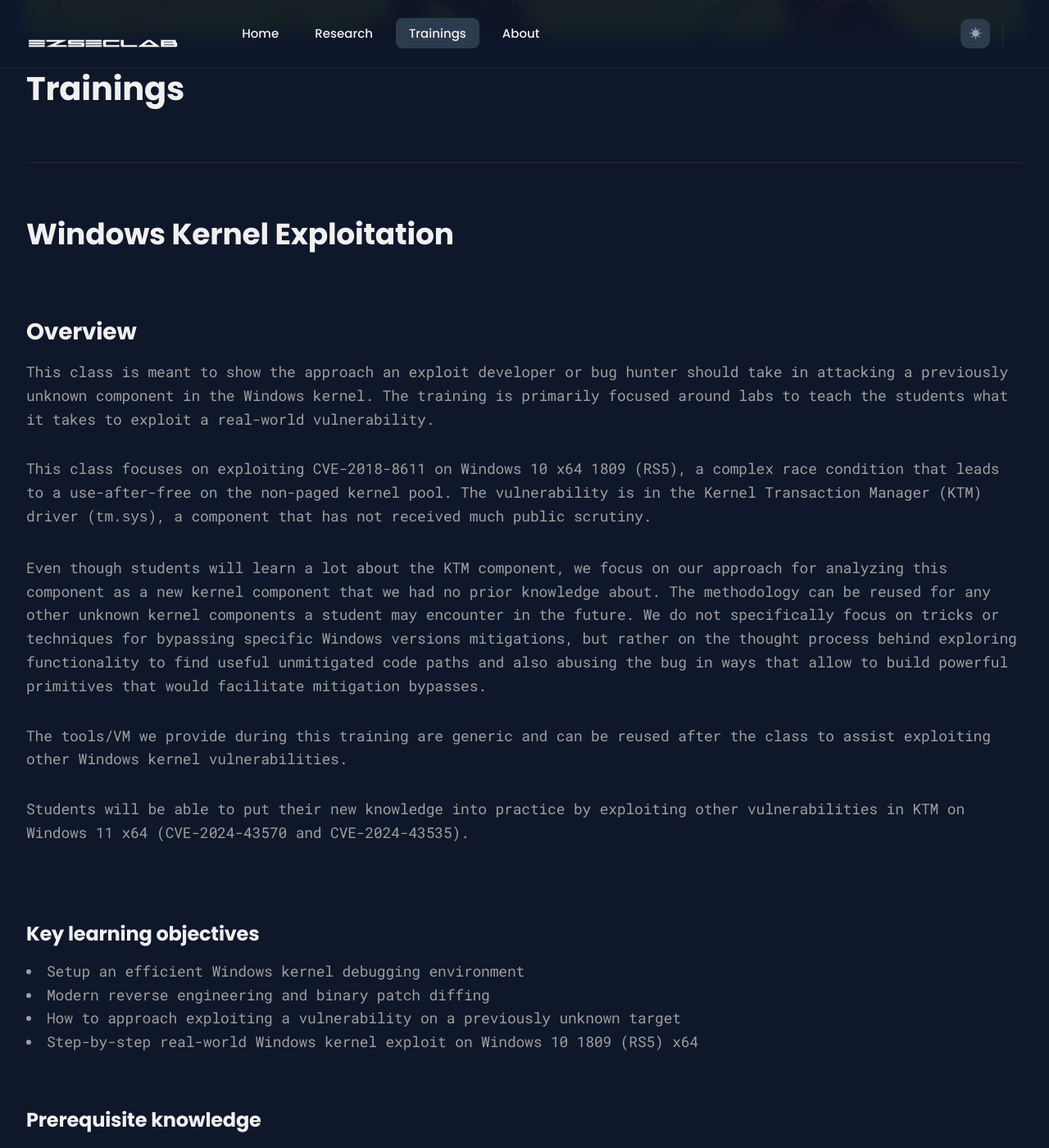
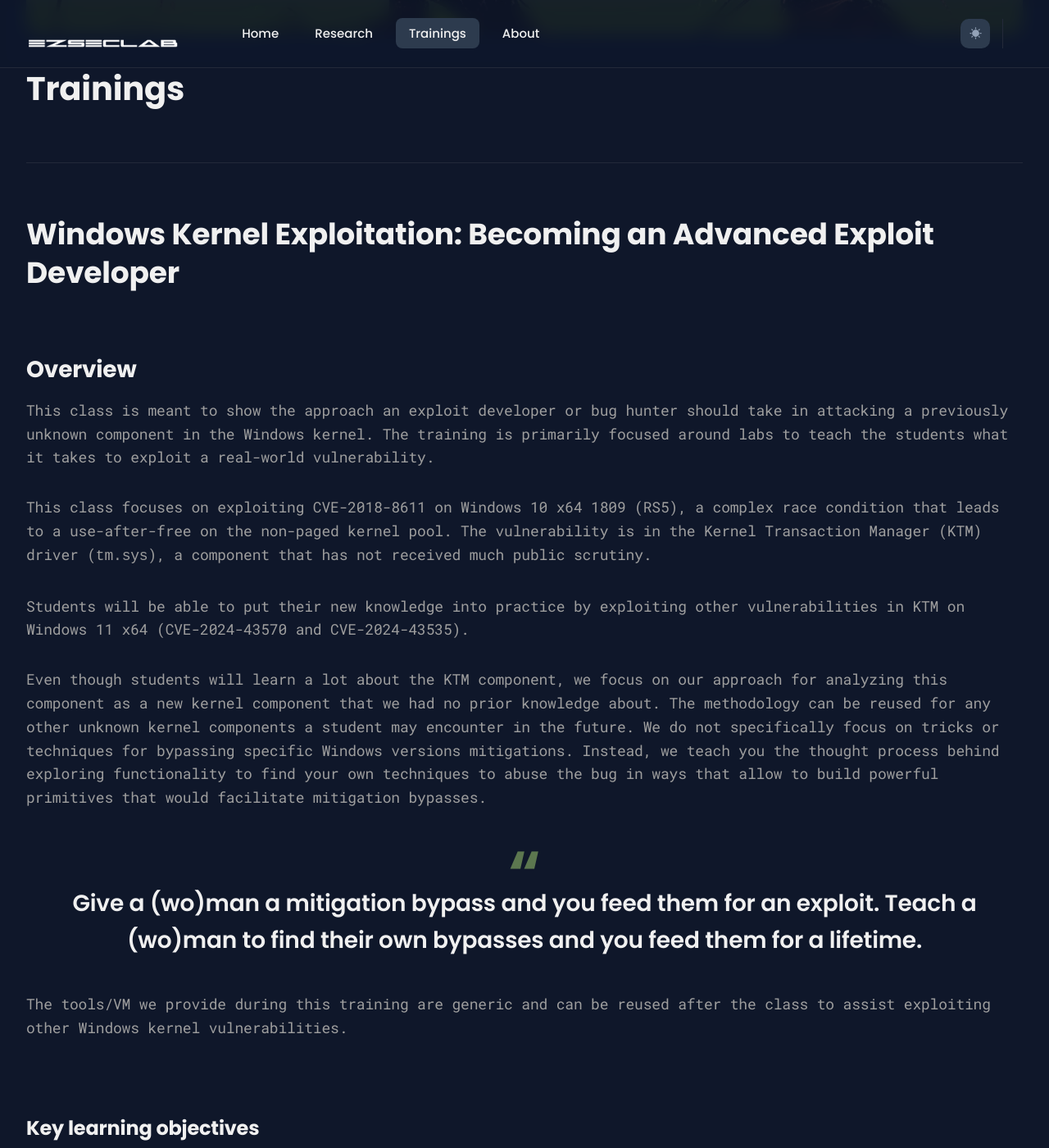
Before and after one commit to saidelike/saidelike.github.io, a Jekyll site: the page built from _pages/trainings.md, in a window 1280 px wide and 1400 px high, scrolled down 1013 px. Shown: the whole window at 82% size. Built offline with Jekyll 4.4.1, drawn with Linux system fonts in a browser that asks for light colours; some of the changed text lies outside the part shown.

Commit message:
updated content

```diff
--- a/_pages/trainings.md
+++ b/_pages/trainings.md
@@ -7,7 +7,7 @@ image: '/images/trainings.png'
 
 ***
 
-# Windows Kernel Exploitation
+# Windows Kernel Exploitation: Becoming an Advanced Exploit Developer
 
 <br>
 
@@ -17,11 +17,13 @@ This class is meant to show the approach an exploit developer or bug hunter shou
 
 This class focuses on exploiting CVE-2018-8611 on Windows 10 x64 1809 (RS5), a complex race condition that leads to a use-after-free on the non-paged kernel pool. The vulnerability is in the Kernel Transaction Manager (KTM) driver (`tm.sys`), a component that has not received much public scrutiny.
 
-Even though students will learn a lot about the KTM component, we focus on our approach for analyzing this component as a new kernel component that we had no prior knowledge about. The methodology can be reused for any other unknown kernel components a student may encounter in the future. We do not specifically focus on tricks or techniques for bypassing specific Windows versions mitigations, but rather on the thought process behind exploring functionality to find useful unmitigated code paths and also abusing the bug in ways that allow to build powerful primitives that would facilitate mitigation bypasses.
+Students will be able to put their new knowledge into practice by exploiting other vulnerabilities in KTM on Windows 11 x64 (CVE-2024-43570 and CVE-2024-43535).
+
+Even though students will learn a lot about the KTM component, we focus on our approach for analyzing this component as a new kernel component that we had no prior knowledge about. The methodology can be reused for any other unknown kernel components a student may encounter in the future. We do not specifically focus on tricks or techniques for bypassing specific Windows versions mitigations. Instead, we teach you the thought process behind exploring functionality to find your own techniques to abuse the bug in ways that allow to build powerful primitives that would facilitate mitigation bypasses.
+
+> Give a (wo)man a mitigation bypass and you feed them for an exploit. Teach a (wo)man to find their own bypasses and you feed them for a lifetime.
 
 The tools/VM we provide during this training are generic and can be reused after the class to assist exploiting other Windows kernel vulnerabilities.
-
-Students will be able to put their new knowledge into practice by exploiting other vulnerabilities in KTM on Windows 11 x64 (CVE-2024-43570 and CVE-2024-43535).
 
 <br>
 
@@ -30,7 +32,7 @@ Students will be able to put their new knowledge into practice by exploiting oth
 * Setup an efficient Windows kernel debugging environment
 * Modern reverse engineering and binary patch diffing
 * How to approach exploiting a vulnerability on a previously unknown target
-* Step-by-step real-world Windows kernel exploit on Windows 10 1809 (RS5) x64
+* Step-by-step real-world Windows kernel exploitation
 
 <br>
 
```
Also changed, not shown: other parts of _pages/trainings.md (+3 -3 lines).
